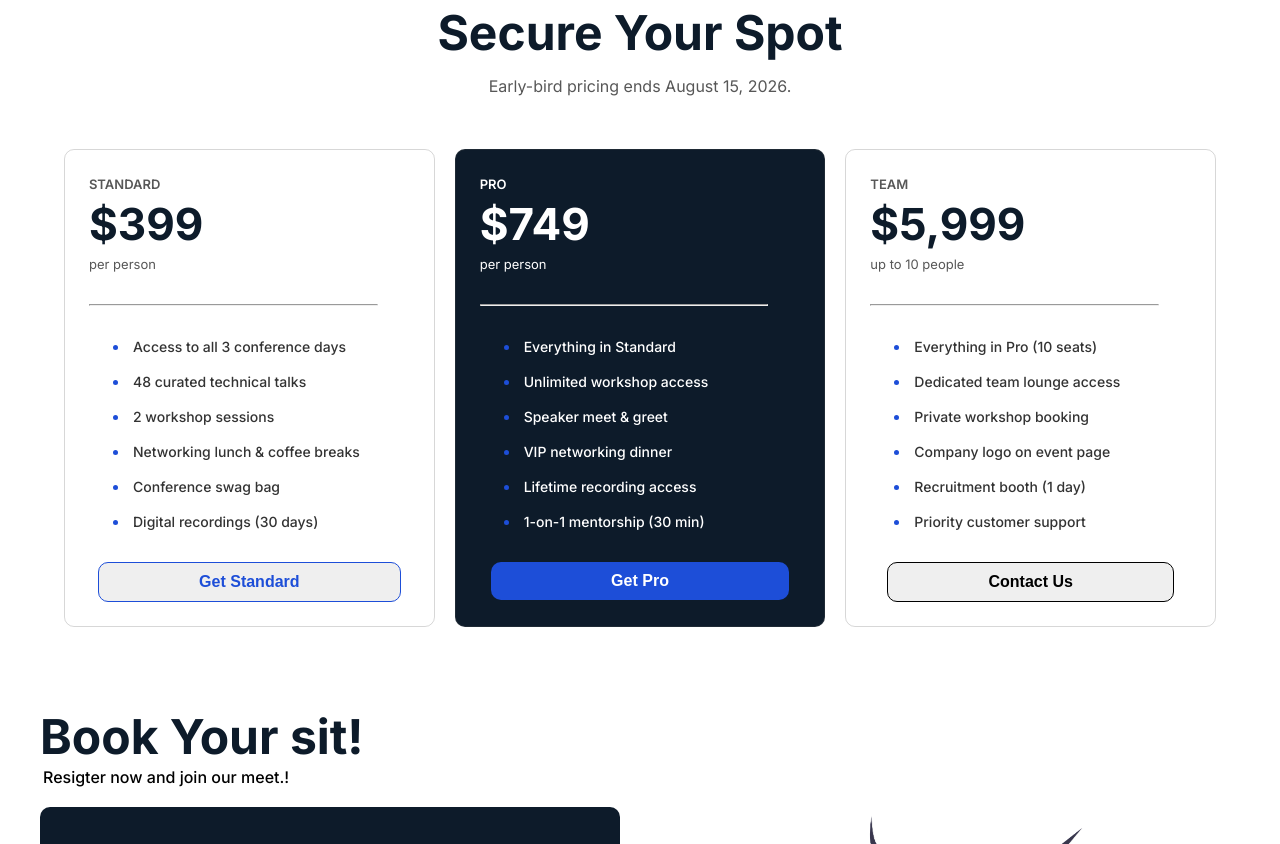
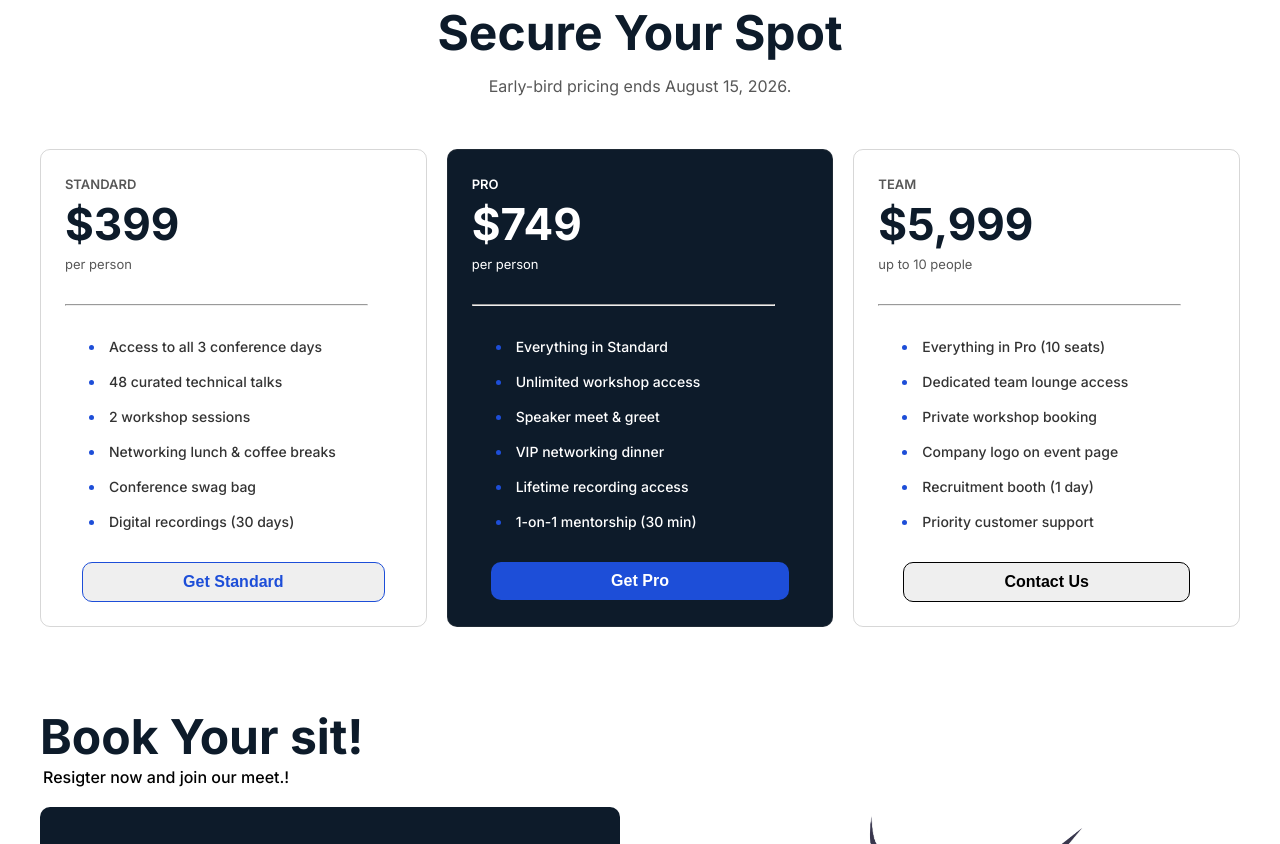
Before and after one commit to mnzomaddar461/Assignment_01, a plain HTML site: page index.html in a window 1280 px wide. Shown: the part 1753-2597 px from the top of the page. Drawn offline with Linux system fonts and the light colour scheme.

Commit message:
Final Updats and ready for live link

```diff
--- a/assets/css/style.css
+++ b/assets/css/style.css
@@ -133,6 +133,8 @@ body{
     text-align: center;
     font-weight: 400;
     line-height: 1.2;
+    max-width: 800px;
+    width: 100%;
 }
 
 .hero-button{
@@ -326,7 +328,8 @@ body{
 .pricing-cards{
     display: flex;
     justify-content: space-evenly;
-    width: 90%;
+    max-width: 1200px;
+    width: 100%;
     gap: 20px;
 }
 
```
Also changed, not shown: index.html (+4 -0 lines).
